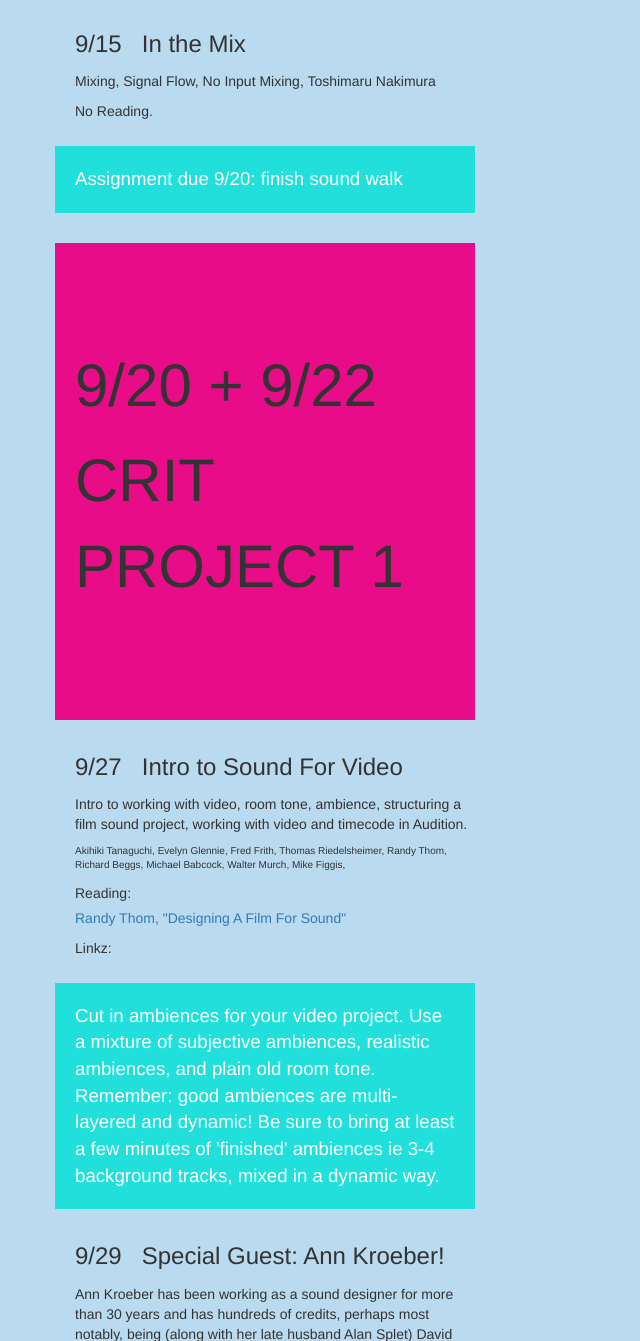
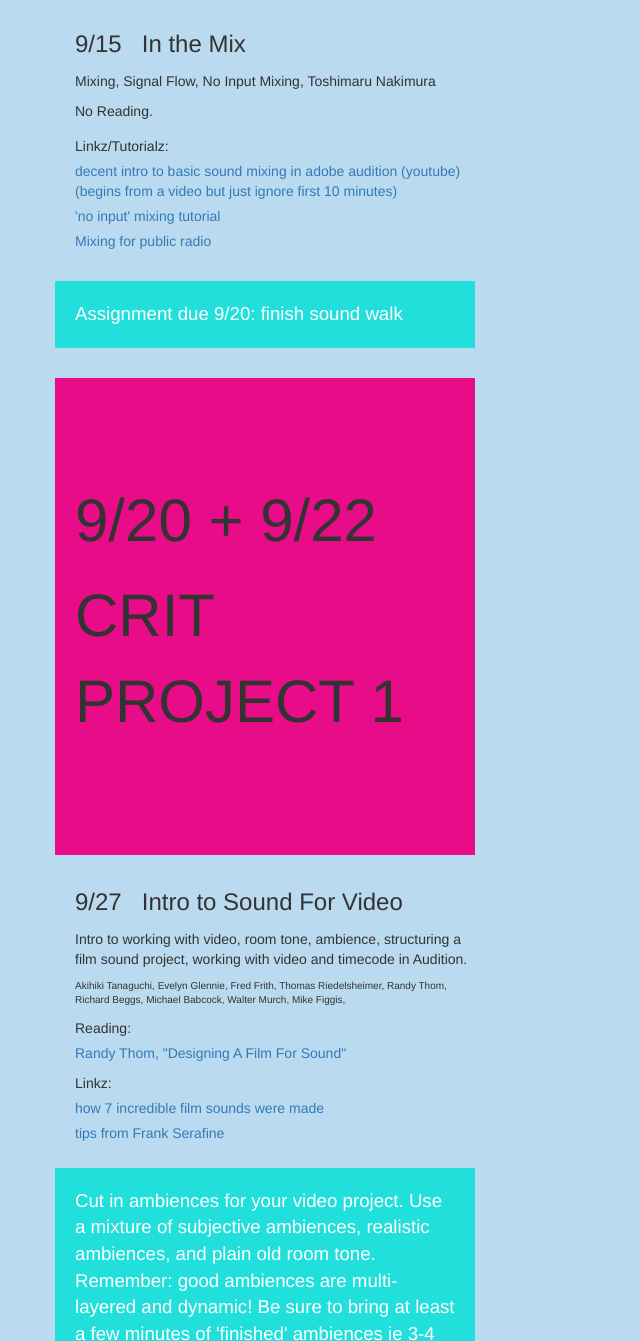
Before and after one commit to socalledsound/ucb173, a plain HTML site: page index.html in a window 1280 px wide. Shown: the part 3768-5109 px from the top of the page, without its empty margins (0-640 px from the left). Drawn offline with Linux system fonts and the light colour scheme.

Commit message:
Add files via upload

```diff
--- a/index.html
+++ b/index.html
@@ -398,10 +398,14 @@ Brandon Labelle, Ernst Karel, Mego, Aube, Merzbow</p>
                 <p class="names"></p>
                 <p class="readings">No Reading.</p>
 
+                  <p class="linkz">Linkz/Tutorialz:</p>
                     <li><a href=""></a></li>
-                    <li><a href=""></a></li>
-                    <li><a href=""></a></li>
-                    <li><a href=""></a></li>
+                    <li><a href="https://www.youtube.com/watch?v=ZNDWXx-pZ_8">decent intro to basic sound mixing in adobe audition (youtube)(begins from a video but just ignore first 10 minutes)</a></li>
+                    <li><a href="http://www.synthtopia.com/content/2014/10/27/no-input-mixing-tutorial/"> 'no input' mixing tutorial</a></li>
+                    <li><a href="http://transom.org/2014/mixing-historical-documentary-radio/">Mixing for public radio</a></li>
+
+
+
 <!--                 <p class="linkz">Linkz:</p>
                     <li><a href=""></a></li>
                     <li><a href=""></a></li>
@@ -428,8 +432,8 @@ Brandon Labelle, Ernst Karel, Mego, Aube, Merzbow</p>
                     <li><a href=""></a></li>
                 <p class="linkz">Linkz:</p>
 
-                    <li><a href="http://blog.dolby.com/2014/02/seven-incredible-movie-sounds-made/"></a></li>
-                    <li><a href=""></a></li>
+                    <li><a href="http://blog.dolby.com/2014/02/seven-incredible-movie-sounds-made/">how 7 incredible film sounds were made</a></li>
+                    <li><a href="http://stillmotionblog.com/sounddesign/">tips from Frank Serafine</a></li>
                     <li><a href=""></a></li>
                     <li><a href=""></a></li>
                 <p class="assignment">Cut in ambiences for your video project.  Use a mixture of subjective ambiences, realistic ambiences, and plain old room tone.  Remember: good ambiences are multi-layered and dynamic!  Be sure to bring at least a few minutes of 'finished' ambiences ie 3-4 background tracks, mixed in a dynamic way.</p>
```
